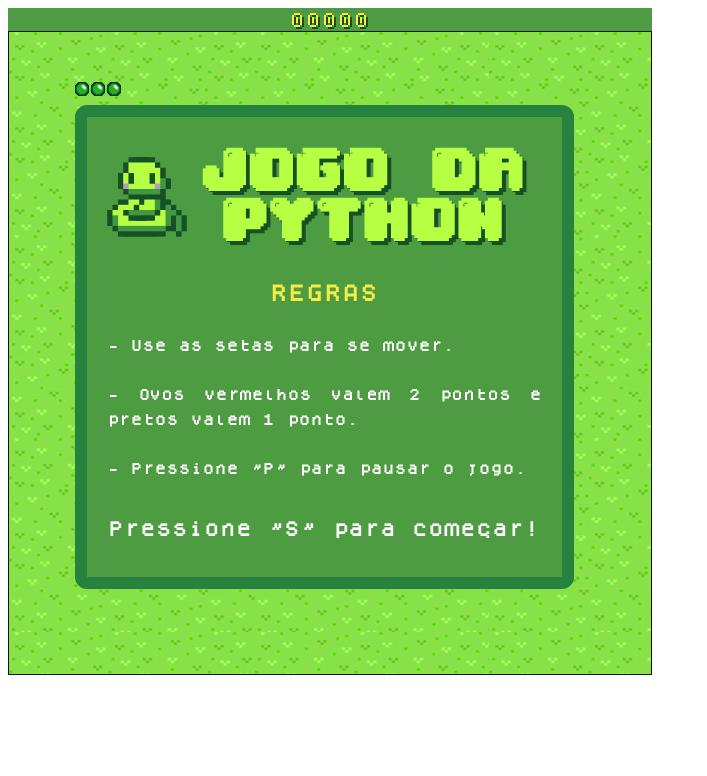
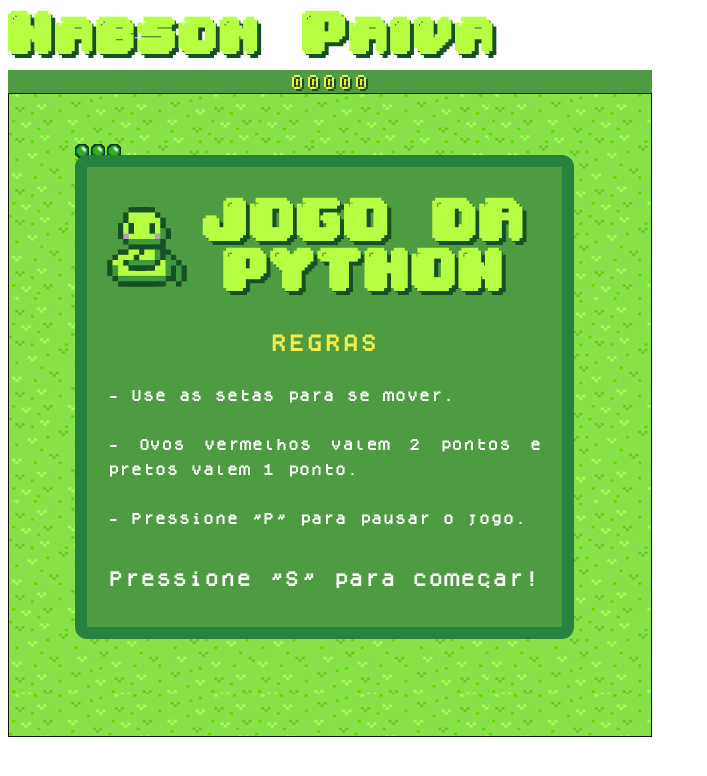
Before and after one commit to nabsonp/nabsonp.github.io, a plain HTML site: page python-game/index.html in a window 1280 px wide. Shown: the whole page, without its empty margins (0-707 px from the left). Drawn offline with Linux system fonts and the light colour scheme.

Commit message:
[fix] add my name

```diff
--- a/python-game/css/styles.css
+++ b/python-game/css/styles.css
@@ -10,19 +10,19 @@
 
 @keyframes float_modal {
   0% {
-    top: 200px;
+    top: 250px;
   }
   50% {
-    top: 205px;
+    top: 255px;
   }
 }
 
 @keyframes float_init {
   0% {
-    top: 100px;
+    top: 150px;
   }
   50% {
-    top: 105px;
+    top: 155px;
   }
 }
 
@@ -61,6 +61,10 @@ h1 {
   margin: 10px 0;
 }
 
+h1.my-name {
+  text-align: start;
+}
+
 h2 {
   color: #f7eb45 !important;
   font-family: text_font;
@@ -94,7 +98,7 @@ p {
   justify-content: space-between;
   flex-direction: column;
   position: absolute;
-  top: 200px;
+  top: 250px;
   left: 100px;
   background-color: #4e9c41;
   padding: 20px;
@@ -115,7 +119,7 @@ p {
 
 .init {
   left: 75px;
-  top: 100px;
+  top: 150px;
   width: 435px;
   height: 420px;
   transition: height 2s;
--- a/python-game/js/snake.js
+++ b/python-game/js/snake.js
@@ -98,6 +98,11 @@
       this.header.innerHTML = "00000";
       this.pontuacao = 0;
 
+
+      this.spanName = document.createElement("h1");
+      this.spanName.className = "my-name";
+      this.spanName.innerHTML = "Nabson Paiva";
+
       this.element = document.createElement("table");
       this.element.setAttribute("id", "board");
       for (let i = 0; i < TAM; i++) {
@@ -110,6 +115,7 @@
       }
       document.body.prepend(this.element);
       document.body.prepend(this.header);
+      document.body.prepend(this.spanName);
       document.body.prepend(this.modal);
     }
 
```
